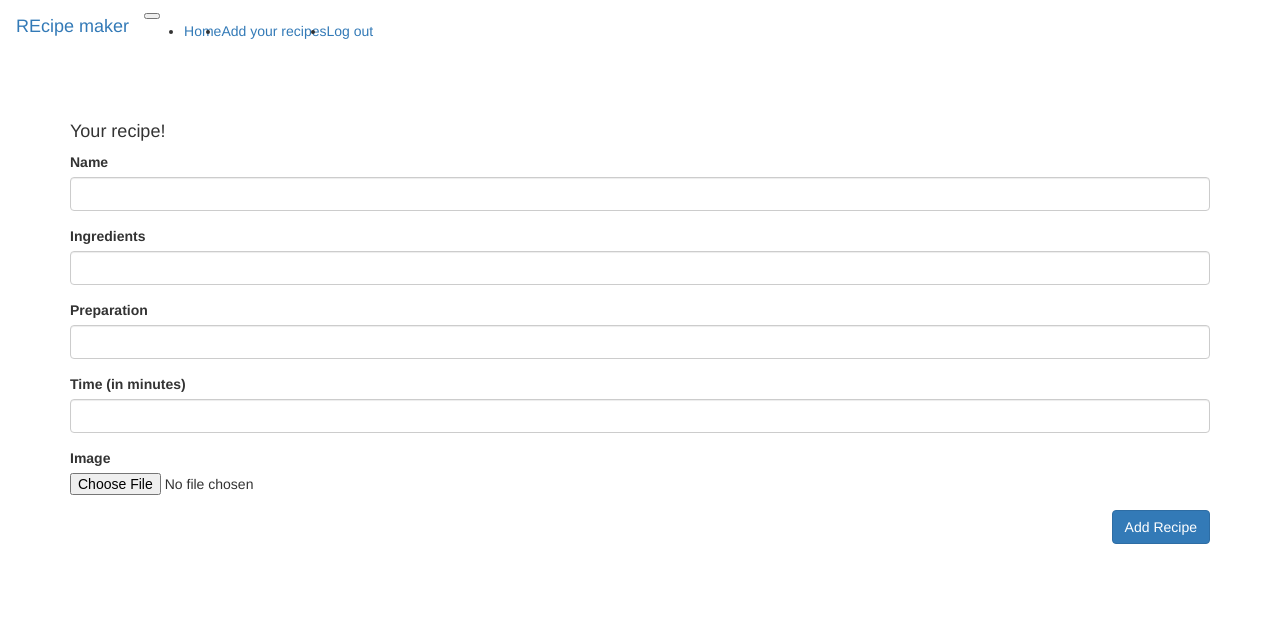
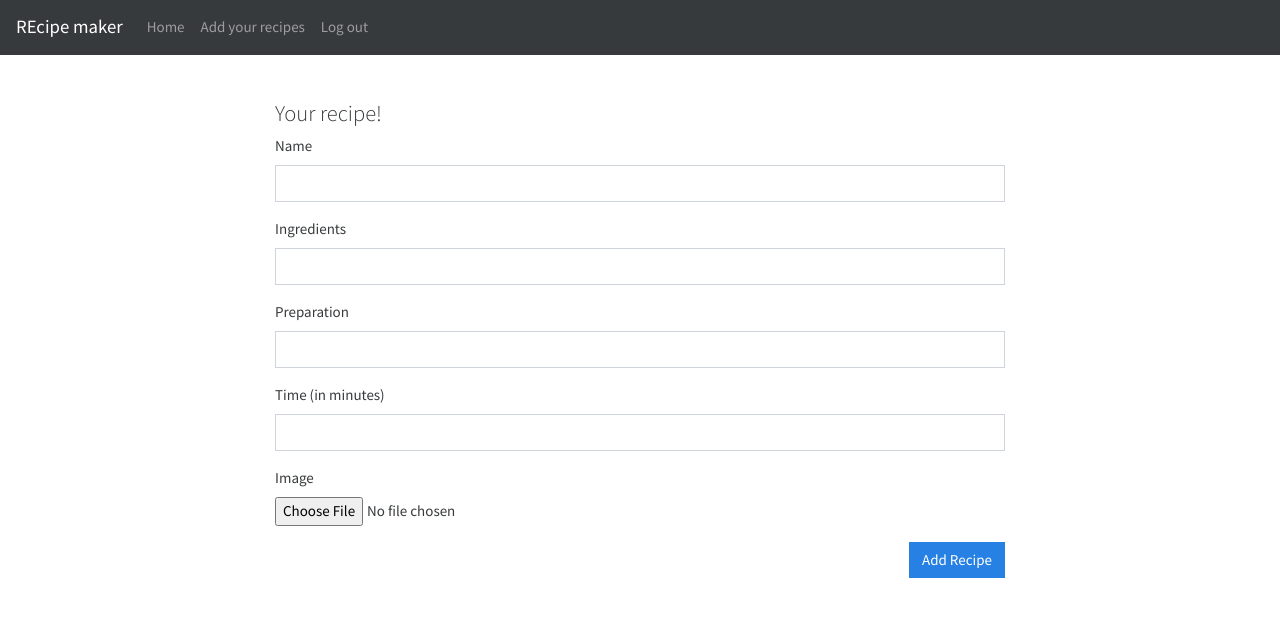
Before and after one commit to duhowise/CookingApp, a PHP site: page /addrecipe.php in a window 1280 px wide. Shown: the top 617 px of the page. Run offline with PHP 8.4, Linux system fonts and the light colour scheme; some libraries are stand-ins or nearby versions.

Commit message:
modified column width

```diff
--- a/addrecipe.php
+++ b/addrecipe.php
@@ -5,7 +5,7 @@
     <meta charset="UTF-8">
     <meta name="viewport" content="width=device-width, initial-scale=1.0">
     <meta http-equiv="X-UA-Compatible" content="ie=edge">
-    <link rel="stylesheet" href="https://bootswatch.com/3/united/bootstrap.min.css">
+    <link rel="stylesheet" href="https://bootswatch.com/4/cosmo/bootstrap.min.css">
     <link rel="stylesheet" href="main.css">
     <title>Add your recipe</title>
 </head>
@@ -20,6 +20,8 @@
 
 
     <div class="container">
+        <div class="row">
+            <div class="col-8 offset-2">
                 <h4>Your recipe!</h4>
                 <form action="">
                     <div class="form-group">
@@ -46,6 +48,8 @@
                     <button class=" signInButton btn btn-primary" name="submit" type="submit">Add Recipe</button>
                 </form>
             </div>
+        </div>
+    </div>
 </body>
 
 </html>
```
Lines whose indentation alone changed are shown as unchanged.
